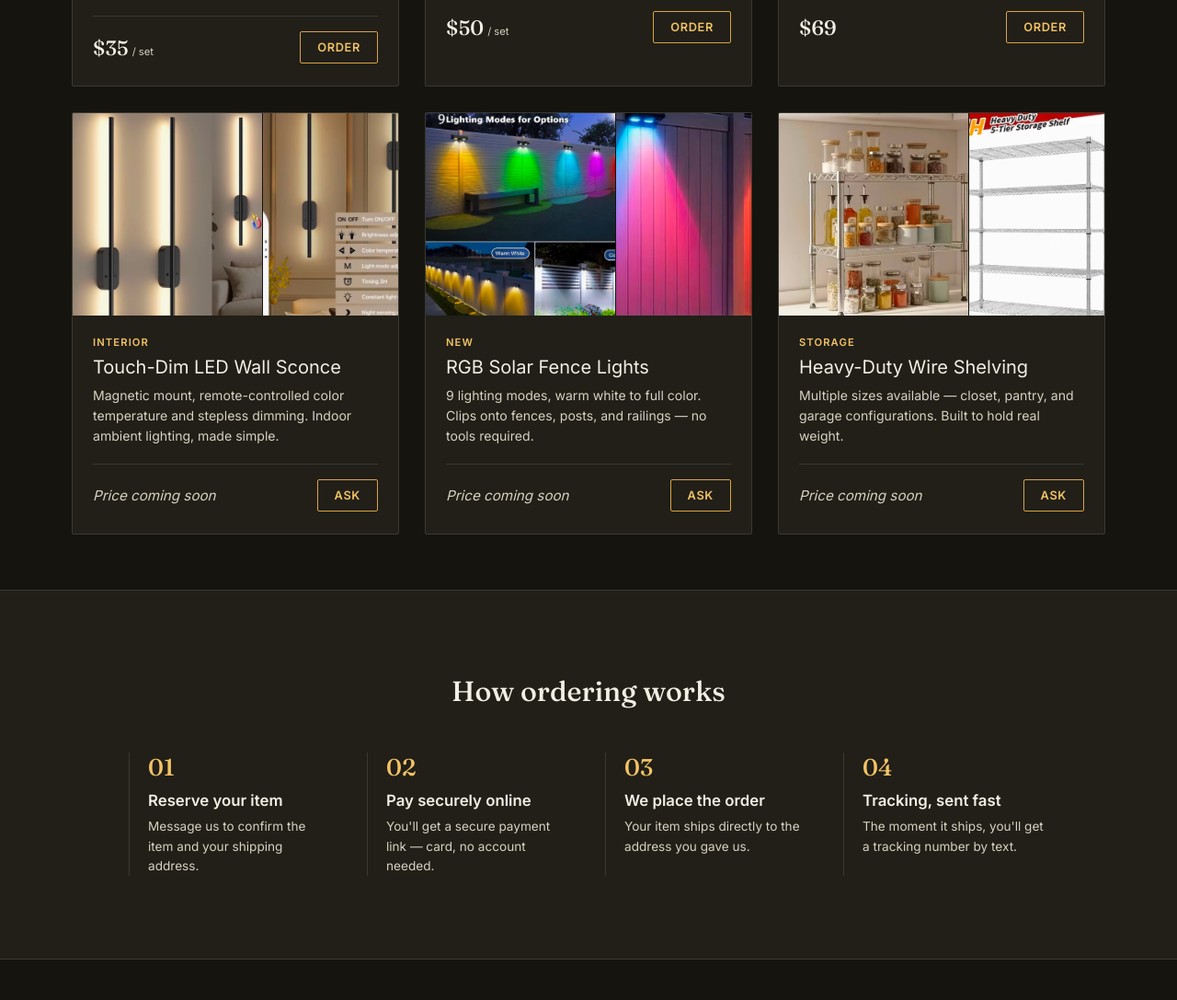
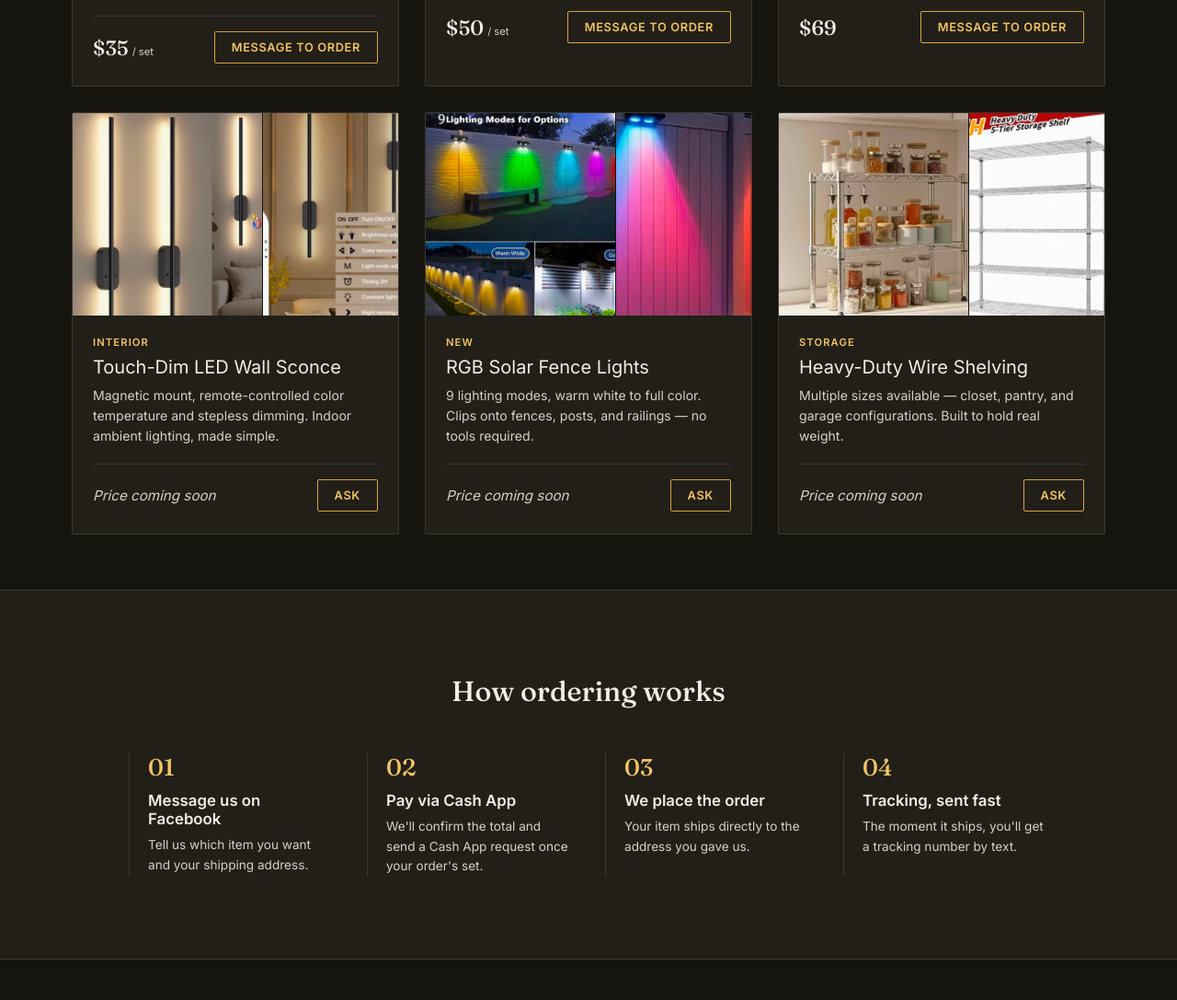
Before and after one commit to dynastyweb26/dynastywebproducts, a plain HTML site: page index.html in a window 1280 px wide. Shown: the part 1262-2349 px from the top of the page at 92% size. Drawn offline with Linux system fonts and the light colour scheme.

Commit message:
Switch checkout flow to Messenger and Cash App

```diff
--- a/index.html
+++ b/index.html
@@ -218,7 +218,7 @@
         <p class="card-desc">Solar powered, no wiring needed. Floating-style illumination that's visible from the street, day or night.</p>
         <div class="card-foot">
           <div class="price">$35<span class="unit">/ set</span></div>
-          <a href="#contact" class="order-btn">Order</a>
+          <a href="https://www.facebook.com/people/Cyril-Fotsing/61571282854119/" target="_blank" rel="noopener" class="order-btn">Message to Order</a>
         </div>
       </div>
     </div>
@@ -235,7 +235,7 @@
         <p class="card-desc">Weatherproof, dimmable, and built for patios and backyards. Three brightness settings.</p>
         <div class="card-foot">
           <div class="price">$50<span class="unit">/ set</span></div>
-          <a href="#contact" class="order-btn">Order</a>
+          <a href="https://www.facebook.com/people/Cyril-Fotsing/61571282854119/" target="_blank" rel="noopener" class="order-btn">Message to Order</a>
         </div>
       </div>
     </div>
@@ -251,7 +251,7 @@
         <p class="card-desc">No outlet needed. Charges by day, zaps by night. Covers a full backyard's worth of bugs.</p>
         <div class="card-foot">
           <div class="price">$69</div>
-          <a href="#contact" class="order-btn">Order</a>
+          <a href="https://www.facebook.com/people/Cyril-Fotsing/61571282854119/" target="_blank" rel="noopener" class="order-btn">Message to Order</a>
         </div>
       </div>
     </div>
@@ -268,7 +268,7 @@
         <p class="card-desc">Magnetic mount, remote-controlled color temperature and stepless dimming. Indoor ambient lighting, made simple.</p>
         <div class="card-foot">
           <div class="price tbd">Price coming soon</div>
-          <a href="#contact" class="order-btn">Ask</a>
+          <a href="https://www.facebook.com/people/Cyril-Fotsing/61571282854119/" target="_blank" rel="noopener" class="order-btn">Ask</a>
         </div>
       </div>
     </div>
@@ -285,7 +285,7 @@
         <p class="card-desc">9 lighting modes, warm white to full color. Clips onto fences, posts, and railings — no tools required.</p>
         <div class="card-foot">
           <div class="price tbd">Price coming soon</div>
-          <a href="#contact" class="order-btn">Ask</a>
+          <a href="https://www.facebook.com/people/Cyril-Fotsing/61571282854119/" target="_blank" rel="noopener" class="order-btn">Ask</a>
         </div>
       </div>
     </div>
@@ -302,7 +302,7 @@
         <p class="card-desc">Multiple sizes available — closet, pantry, and garage configurations. Built to hold real weight.</p>
         <div class="card-foot">
           <div class="price tbd">Price coming soon</div>
-          <a href="#contact" class="order-btn">Ask</a>
+          <a href="https://www.facebook.com/people/Cyril-Fotsing/61571282854119/" target="_blank" rel="noopener" class="order-btn">Ask</a>
         </div>
       </div>
     </div>
@@ -316,13 +316,13 @@
     <div class="steps">
       <div class="step">
         <span class="num">01</span>
-        <h3>Reserve your item</h3>
-        <p>Message us to confirm the item and your shipping address.</p>
+        <h3>Message us on Facebook</h3>
+        <p>Tell us which item you want and your shipping address.</p>
       </div>
       <div class="step">
         <span class="num">02</span>
-        <h3>Pay securely online</h3>
-        <p>You'll get a secure payment link — card, no account needed.</p>
+        <h3>Pay via Cash App</h3>
+        <p>We'll confirm the total and send a Cash App request once your order's set.</p>
       </div>
       <div class="step">
         <span class="num">03</span>
@@ -341,7 +341,7 @@
 <footer id="contact">
   <div class="brand"><span class="dot"></span>After Dark</div>
   <p>A Dynasty Web micro-distribution project. Items ship within 1–3 business days of order confirmation, with delivery typically taking 7–12 days.</p>
-  <div class="contact">Message us to order → <a href="#">Facebook Marketplace</a></div>
+  <div class="contact">Message us to order → <a href="https://www.facebook.com/people/Cyril-Fotsing/61571282854119/" target="_blank" rel="noopener">Facebook Messenger</a></div>
 </footer>
 
 </body>
```
